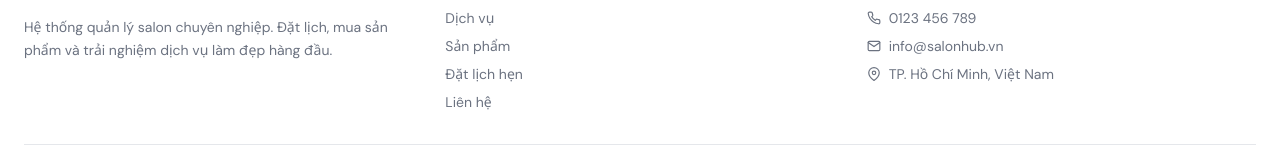
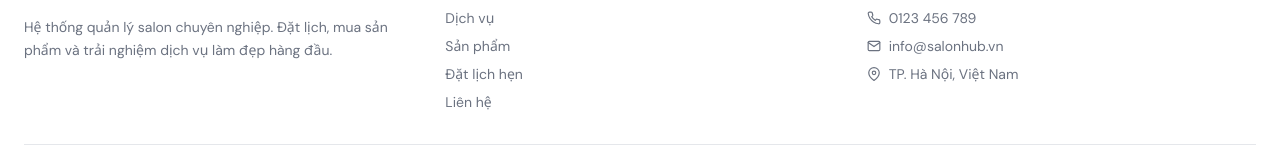
Before and after one commit to Soetiee2207/SalonHub, a React (Vite) app in the folder frontend/: page / in a window 1280 px wide. Shown: the part 2474-2628 px from the top of the page. Built offline with nearby package versions, Linux system fonts and the light colour scheme; no server answers.

Commit message:
first commit

```diff
--- a/frontend/src/components/layout/Footer.jsx
+++ b/frontend/src/components/layout/Footer.jsx
@@ -47,7 +47,7 @@ export default function Footer() {
               </div>
               <div className="flex items-center gap-2 text-sm text-[var(--text-gray)]">
                 <FiMapPin size={14} />
-                <span>TP. Hồ Chí Minh, Việt Nam</span>
+                <span>TP. Hà Nội, Việt Nam</span>
               </div>
             </div>
           </div>
```
